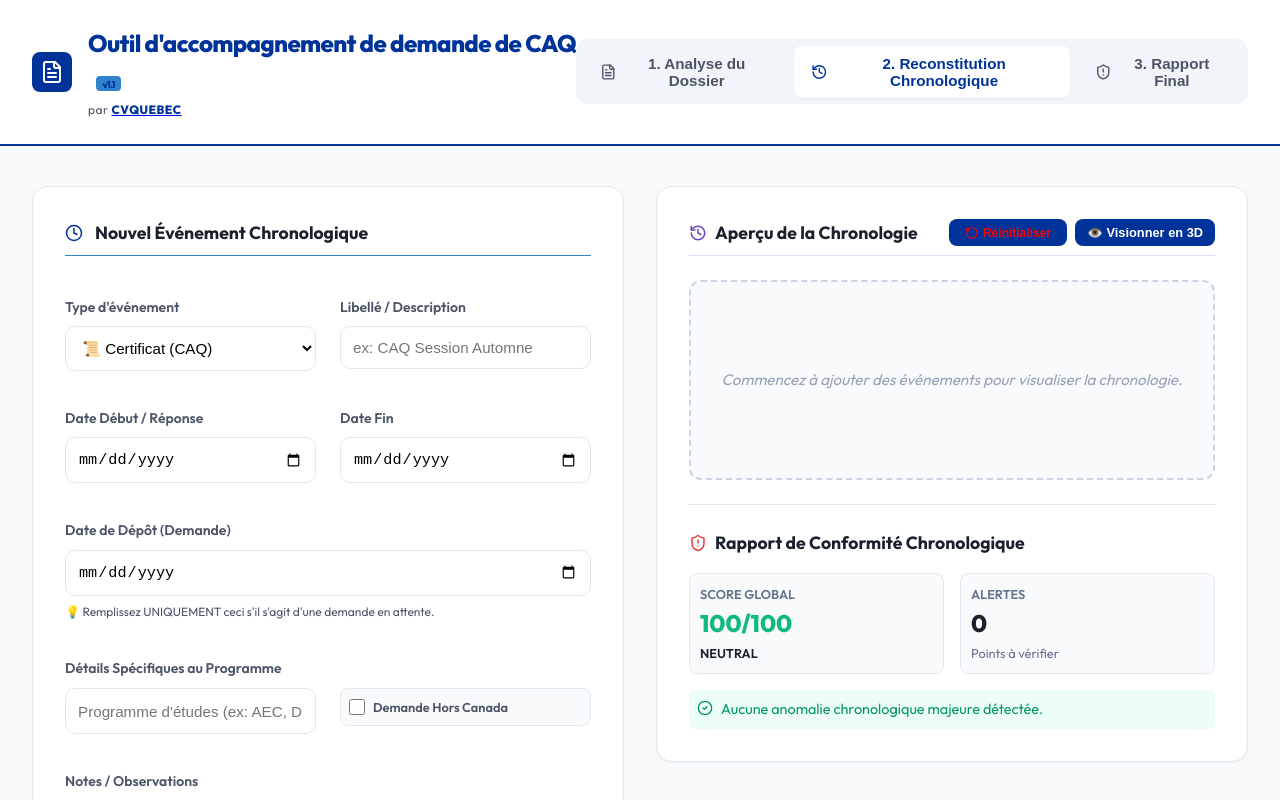
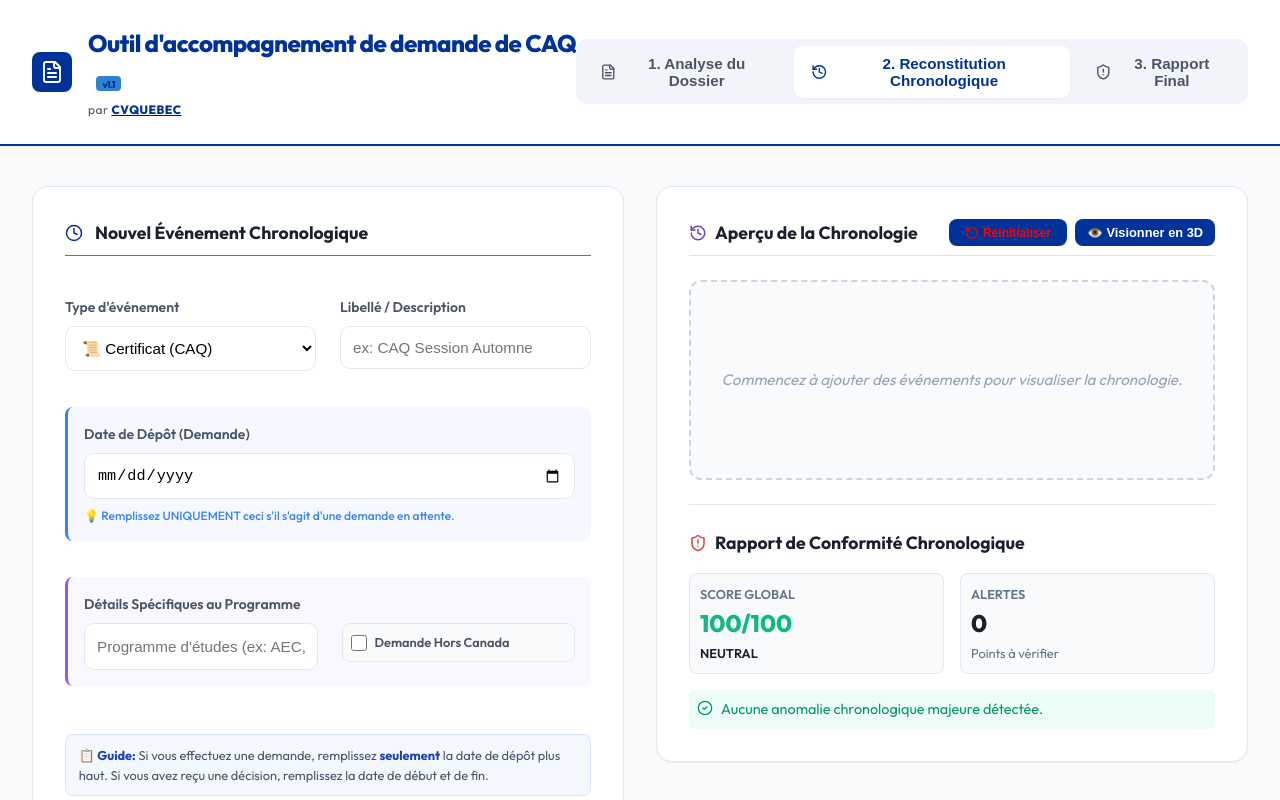
Before and after one commit to Boemien/caq-support-tool, a React (Vite) app: page / in a window 1280 px wide. Both pictures are taken after a click on the button "2. Reconstitution Chronologique". Shown: the top 800 px of the page. Built offline with nearby package versions, Linux system fonts and the light colour scheme.

Commit message:
Affinement timeline

```diff
--- a/src/components/TimelineBuilder.jsx
+++ b/src/components/TimelineBuilder.jsx
@@ -55,6 +55,7 @@ const TimelineBuilder = ({ events, setEvents }) => {
                     <h2>Nouvel Événement Chronologique</h2>
                 </div>
                 <div className="builder-form">
+
                     <div className="form-row">
                         <div className="form-group">
                             <label>Type d'événement</label>
@@ -80,26 +81,7 @@ const TimelineBuilder = ({ events, setEvents }) => {
                             />
                         </div>
                     </div>
-                    {!['CAQ_REFUSAL', 'INTENT_REFUSAL', 'DOCS_SENT', 'INTERVIEW', 'ENTRY', 'EXIT'].includes(newEvent.type) && (
-                        <div className="form-row">
-                            <div className="form-group">
-                                <label>Date Début / Réponse</label>
-                                <input
-                                    type="date"
-                                    value={newEvent.start || ''}
-                                    onChange={(e) => setNewEvent({ ...newEvent, start: e.target.value })}
-                                />
-                            </div>
-                            <div className="form-group">
-                                <label>Date Fin</label>
-                                <input
-                                    type="date"
-                                    value={newEvent.end || ''}
-                                    onChange={(e) => setNewEvent({ ...newEvent, end: e.target.value })}
-                                />
-                            </div>
-                        </div>
-                    )}
+
                     {['CAQ', 'WORK_PERMIT', 'CAQ_REFUSAL', 'INTENT_REFUSAL', 'DOCS_SENT', 'INTERVIEW'].includes(newEvent.type) && (
                         <div className="form-group fade-in highlight-group">
                             <label>
@@ -133,7 +115,7 @@ const TimelineBuilder = ({ events, setEvents }) => {
                         </div>
                     )}
                     {['CAQ', 'STUDIES'].includes(newEvent.type) && (
-                        <div className="form-group fade-in">
+                        <div className="form-group fade-in highlight-group-purple">
                             <label>Détails Spécifiques au Programme</label>
                             <div className="form-row">
                                 <input
@@ -155,7 +137,43 @@ const TimelineBuilder = ({ events, setEvents }) => {
                             </div>
                         </div>
                     )}
-                    <div className="form-group">
+
+                    {/* Guidance + Duration Fields - Before Notes */}
+                    {['CAQ', 'WORK_PERMIT'].includes(newEvent.type) && (
+                        <div className="guidance-block-compact fade-in">
+                            <strong>📋 Guide:</strong> <span className="guidance-inline">Si vous effectuez une demande, remplissez <strong>seulement</strong> la date de dépôt plus haut. Si vous avez reçu une décision, remplissez la date de début et de fin.</span>
+                        </div>
+                    )}
+
+                    {!['CAQ_REFUSAL', 'INTENT_REFUSAL', 'DOCS_SENT', 'INTERVIEW', 'ENTRY', 'EXIT'].includes(newEvent.type) && (
+                        <div className="highlight-group-success">
+                            <div className="form-row">
+                                <div className="form-group">
+                                    <label>Date Début / Réponse</label>
+                                    <input
+                                        type="date"
+                                        value={newEvent.start || ''}
+                                        onChange={(e) => setNewEvent({ ...newEvent, start: e.target.value })}
+                                    />
+                                </div>
+                                <div className="form-group">
+                                    <label>Date Fin</label>
+                                    <input
+                                        type="date"
+                                        value={newEvent.end || ''}
+                                        onChange={(e) => setNewEvent({ ...newEvent, end: e.target.value })}
+                                    />
+                                </div>
+                            </div>
+                            {['CAQ', 'WORK_PERMIT'].includes(newEvent.type) && (
+                                <span className="input-hint success">
+                                    ✅ Remplissez ces dates si vous avez <strong>obtenu</strong> le document (période de validité).
+                                </span>
+                            )}
+                        </div>
+                    )}
+
+                    <div className="form-group highlight-group-gray">
                         <label>Notes / Observations</label>
                         <textarea
                             rows="2"
@@ -164,6 +182,7 @@ const TimelineBuilder = ({ events, setEvents }) => {
                             onChange={(e) => setNewEvent({ ...newEvent, note: e.target.value })}
                         ></textarea>
                     </div>
+
                     <button className="btn-primary btn-pathway" onClick={addEvent}>
                         <Plus size={16} /> Ajouter à la chronologie du parcours
                     </button>
--- a/src/index.css
+++ b/src/index.css
@@ -186,6 +186,107 @@ select:focus {
   display: block;
 }
 
+.input-hint.info {
+  color: #3b82f6;
+  font-weight: 500;
+}
+
+.input-hint.success {
+  color: #10b981;
+  font-weight: 500;
+  margin-top: 0.5rem;
+}
+
+.highlight-group {
+  background: rgba(59, 130, 246, 0.05);
+  padding: 1rem;
+  border-radius: 8px;
+  border-left: 3px solid #3b82f6;
+}
+
+.highlight-group-success {
+  background: rgba(16, 185, 129, 0.05);
+  padding: 1rem;
+  border-radius: 8px;
+  border-left: 3px solid #10b981;
+}
+
+.highlight-group-purple {
+  background: rgba(139, 92, 246, 0.05);
+  padding: 1rem;
+  border-radius: 8px;
+  border-left: 3px solid #8b5cf6;
+}
+
+.highlight-group-gray {
+  background: rgba(100, 116, 139, 0.05);
+  padding: 1rem;
+  border-radius: 8px;
+  border-left: 3px solid #64748b;
+}
+
+.guidance-block-compact {
+  background: rgba(59, 130, 246, 0.06);
+  border: 1px solid rgba(59, 130, 246, 0.15);
+  border-radius: 8px;
+  padding: 0.6rem 0.8rem;
+  margin: 0.75rem 0;
+  font-size: 0.8rem;
+  color: var(--text);
+}
+
+.guidance-block-compact strong {
+  color: #1e40af;
+  font-weight: 700;
+}
+
+.guidance-inline {
+  color: var(--text-muted);
+}
+
+.guidance-block {
+  background: linear-gradient(135deg, rgba(59, 130, 246, 0.08), rgba(16, 185, 129, 0.08));
+  border: 1px solid rgba(59, 130, 246, 0.2);
+  border-radius: 12px;
+  padding: 1rem;
+  margin: 1rem 0;
+}
+
+.guidance-header {
+  font-weight: 700;
+  font-size: 0.9rem;
+  color: #1e40af;
+  margin-bottom: 0.75rem;
+  display: flex;
+  align-items: center;
+  gap: 0.5rem;
+}
+
+.guidance-content {
+  display: flex;
+  flex-direction: column;
+  gap: 0.5rem;
+}
+
+.guidance-item {
+  font-size: 0.85rem;
+  color: var(--text);
+  padding: 0.4rem 0;
+}
+
+.guidance-item strong {
+  color: #1e40af;
+}
+
+.guidance-note {
+  font-size: 0.8rem;
+  color: var(--text-muted);
+  font-style: italic;
+  margin-top: 0.5rem;
+  padding-top: 0.5rem;
+  border-top: 1px solid rgba(59, 130, 246, 0.15);
+}
+
 /* Tabs */
 .nav-tabs {
   display: flex;
```
